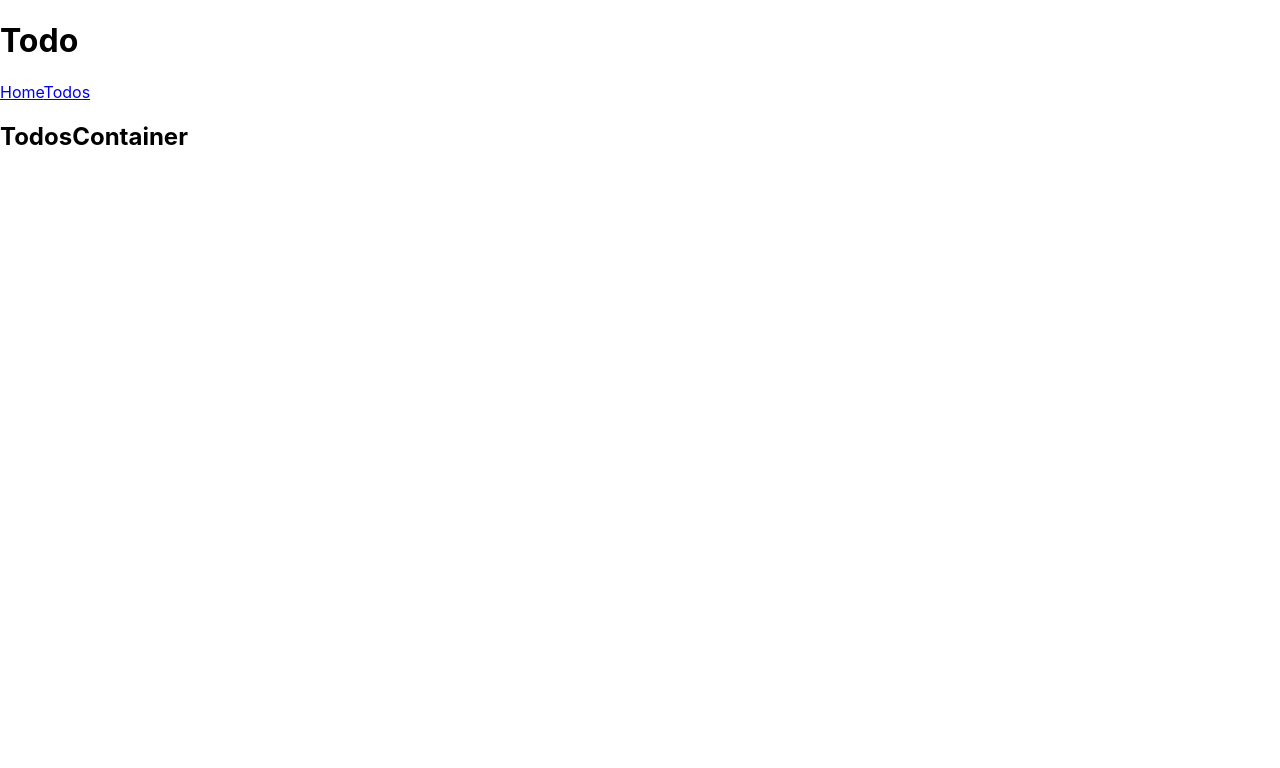
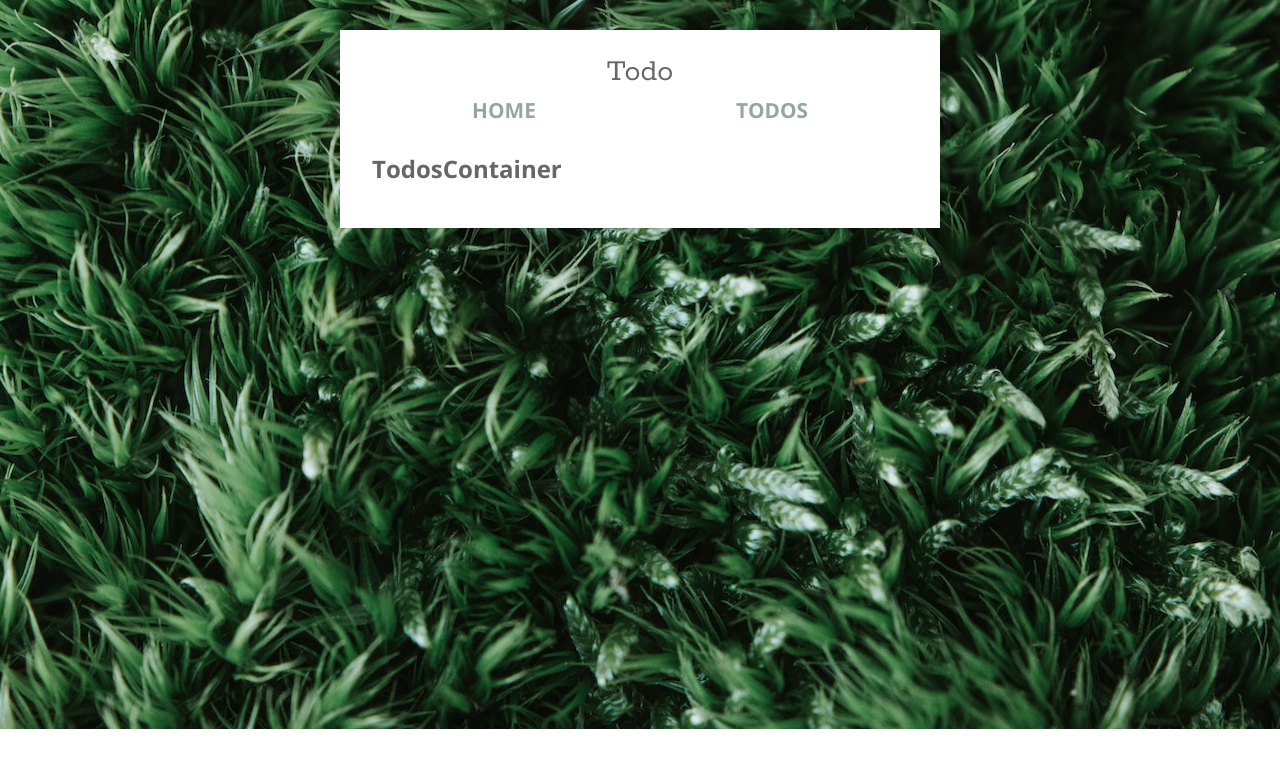
Before and after one commit to dli24/ReactToDoList, a React (Create React App) app: page /todos in a window 1280 px wide. Shown: the top 768 px of the page. Built offline with nearby package versions, Linux system fonts and the light colour scheme.

Commit message:
Finish with adding styles

```diff
--- a/public/index.html
+++ b/public/index.html
@@ -19,6 +19,9 @@
       work correctly both with client-side routing and a non-root public URL.
       Learn how to configure a non-root public URL by running `npm run build`.
     -->
+    <!-- in public/index.html: -->
+  <link href='http://fonts.googleapis.com/css?family=Rokkitt' rel='stylesheet' type='text/css'>
+  <link href='http://fonts.googleapis.com/css?family=Open+Sans:700,600,400' rel='stylesheet' type='text/css'>
     <title>React App</title>
   </head>
   <body>
--- a/src/containers/TodosContainer.js
+++ b/src/containers/TodosContainer.js
@@ -3,10 +3,11 @@ import React, {Component} from 'react';
 class TodosContainer extends Component {
     render(){
         return(
-            <h2>
+            <div className='todosContainer'>
+                <h2>
                 TodosContainer
-            </h2>
-
+                </h2>
+            </div>
         )
 
 
--- a/src/index.css
+++ b/src/index.css
@@ -12,3 +12,228 @@ code {
   font-family: source-code-pro, Menlo, Monaco, Consolas, "Courier New",
     monospace;
 }
+
+/* ------------------------------------------------
+  G L O B A L  S T Y L E S
+---------------------------------------------------*/
+/* basic reset */
+*, *:before, *:after {
+  -webkit-box-sizing: border-box;
+  -moz-box-sizing: border-box;
+  box-sizing: border-box;
+}
+
+
+/* Clearfix for list items */
+li:after {
+    visibility: hidden;
+    display: block;
+    font-size: 0;
+    content: " ";
+    clear: both;
+    height: 0;
+    }
+li { display: inline-block; }
+/* start commented backslash hack \*/
+* html li { height: 1%; }
+li { display: block; }
+/* close commented backslash hack */
+
+html {
+  font-size: 1em; /* 16 px */
+}
+
+body {
+  background-image: url('images/grass.jpg');
+  background-position: center; /* Center the image */
+  background-repeat: no-repeat; /* Do not repeat the image */
+  background-size: fill;
+  font-family: 'Open Sans', sans-serif;
+  font-weight: 600;
+  color: #666;
+}
+
+a  {
+  color: #95a5a6;
+  font-size: 1.3em;
+  font-weight: bold;
+  text-transform: uppercase;
+  text-decoration: none;
+  display: inline-block;
+  line-height: 2;
+  cursor: pointer;
+}
+/* ------------------------------------------------
+  C O N T A I N E R   S T Y L E S
+---------------------------------------------------*/
+.container {
+  width: 60%;
+  max-width: 600px;
+  min-width: 500px;
+  margin: 30px auto;
+  background: #ffffff;
+  padding: 1.5rem 2rem;
+  box-shadow: 0 0 2px rgba(0,0,0,0.2);
+}
+
+h1 {
+    font-family: 'Rokkitt', sans-serif;
+    text-align: center;
+    font-weight: 400;
+    margin: 0;
+}
+
+.btn {
+    border: none;
+    border-radius: 2px;
+    outline: none;
+    padding: 1.018em 1.2em;
+    color: #fff;
+    text-transform: uppercase;
+    transition: all 0.3s;
+    font-size: 0.8em;
+    text-align: center;
+  background-color: #444;
+  cursor: pointer;
+}
+
+.btn:hover {
+  background-color: #491515;
+}
+
+nav {
+  display: flex;
+  justify-content: space-around;
+}
+
+.remove, .edit {
+  float: right;
+  cursor: pointer;
+}
+
+.edit {
+  margin-left: 2em;
+}
+
+.todo-item {
+  display: inline-block;
+  max-width: 400px;
+}
+
+
+/* ------------------------------------------------
+  F O R M   S T Y L E S
+---------------------------------------------------*/
+header + form {
+  padding: 2rem 0;
+}
+
+input[type="text"] {
+    height: 41px;
+    border-radius: 2px;
+    outline: none;
+    border: 1px solid #e5e5e5;
+    padding: 0 1.2rem;
+    width: 75%;
+    margin-right: 2%;
+    font-size: 0.813em;
+}
+
+form .btn {
+  width: 22%;
+  padding: 1.018em 0;
+}
+
+
+/* ------------------------------------------------
+  L I S T   S T Y L E S
+---------------------------------------------------*/
+ul {
+  margin: 0;
+  list-style: none;
+  padding-left: 0;
+}
+
+li {
+  font-size: 0.875em;
+  padding: 1.2em 0;
+  border-top: 1px solid #e5e5e5;
+}
+
+li a {
+  color: #95a5a6;
+  font-size: 0.8em;
+  font-weight: bold;
+  text-transform: uppercase;
+  display: block;
+  margin-left: 2em;
+  float: right;
+  text-decoration: none;
+  line-height: 2;
+}
+
+li:hover a:hover {
+  text-decoration: underline;
+}
+
+.item {
+  margin-left: 10px;
+  float: left;
+  display: block;
+}
+
+ul input[type="checkbox"] {
+  float: left;
+}
+
+.completed {
+  text-decoration: line-through;
+  color: #bebebe;
+}
+
+/* ul input[type="text"] {
+  width: 80%;
+}
+ */
+/* ------------------------------------------------
+  C O U N T   W R A P P E R
+---------------------------------------------------*/
+.count-wrapper {
+  border-top: 1px solid #e5e5e5;
+  padding-top: 1.5em;
+  text-align: center;
+}
+
+.count-wrapper p {
+  -webkit-font-smoothing: antialiased;
+  color: #95a5a6;
+  font-size: .8em;
+  font-weight: bold;
+  text-transform: uppercase;
+  margin: 0 0 1.2em;
+}
+
+.count-wrapper span {
+  color: #777;
+}
+
+.count-wrapper .btn {
+  margin-right: 1em;
+}
+
+.delete {
+  background-color: #e74c3c;
+}
+
+.delete:hover {
+  background-color: #c0392b
+}
+
+
+
+/* ------------------------------------------------
+  C O U N T   W R A P P E R
+---------------------------------------------------*/
+@media only screen and (max-width: 817px) {
+
+}
```
Also changed, not shown: src/images/grass.jpg (added).
